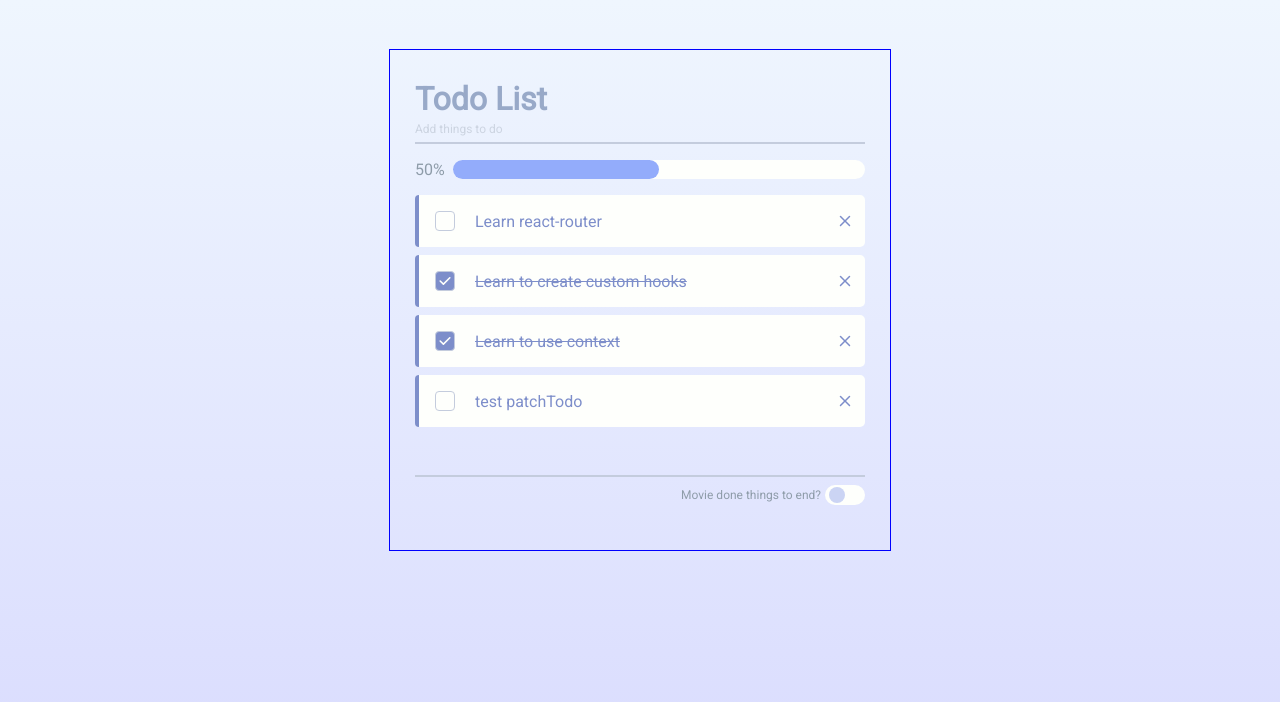
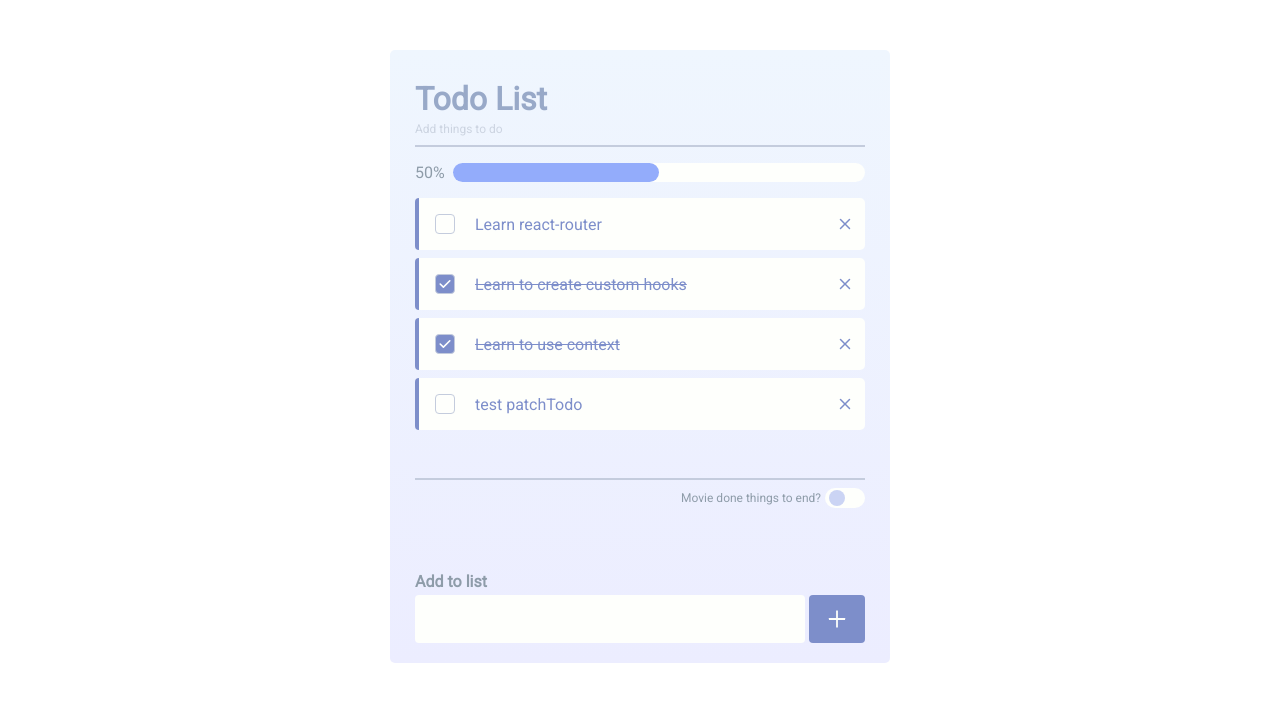
Before and after one commit to Gino-Hsu/todolist-sat, a React (Create React App) app: page / in a window 1280 px wide. Shown: the top 702 px of the page. Built offline with nearby package versions, Linux system fonts and the light colour scheme.

Commit message:
feat: complete AddTodo layout

```diff
--- a/src/App.scss
+++ b/src/App.scss
@@ -2,8 +2,6 @@
 @import url('https://fonts.googleapis.com/css2?family=Noto+Sans+TC&family=Roboto&display=swap');
 
 body {
-  background: color.$main-bg-color;
-  background-repeat: no-repeat;
   font-family: 'Noto Sans TC', sans-serif;
   font-family: 'Roboto', sans-serif;
 }
--- /dev/null
+++ b/src/components/TodosComponent/AddTodo/AddTodo.jsx
@@ -0,0 +1,17 @@
+import { AiOutlinePlus } from 'react-icons/ai';
+
+import style from './AddTodo.module.scss';
+
+export default function AddTodo() {
+  return (
+    <div className={style.container}>
+      <h2 className={style.title}>Add to list</h2>
+      <div className={style.inputContainer}>
+        <input type='text' className={style.input} />
+        <button>
+          <AiOutlinePlus />
+        </button>
+      </div>
+    </div>
+  );
+}
--- /dev/null
+++ b/src/components/TodosComponent/AddTodo/AddTodo.module.scss
@@ -0,0 +1,42 @@
+@use '../../../styles/var' as color;
+@use '../../../styles/var' as mixin;
+
+.container {
+  @include mixin.container-center;
+  margin-top: 4rem;
+
+  .title {
+    font-size: 1rem;
+    font-weight: 700;
+    color: color.$init-color;
+  }
+}
+
+.inputContainer {
+  width: 100%;
+  display: flex;
+  gap: 0.25rem;
+  .input {
+    margin-top: 0.25rem;
+    padding: 1.5rem 0.5rem;
+    height: 2rem;
+    flex: 1;
+    background-color: color.$bg-white;
+    font-size: 1rem;
+    color: color.$bg-blue-2;
+    border-radius: 4px;
+  }
+
+  button {
+    display: flex;
+    justify-content: center;
+    align-items: center;
+    margin-top: 0.25rem;
+    height: 3rem;
+    width: 3.5rem;
+    background-color: color.$bg-blue-2;
+    border-radius: 4px;
+    font-size: 1.5rem;
+    color: color.$bg-white;
+  }
+}
--- a/src/index.scss
+++ b/src/index.scss
@@ -41,6 +41,7 @@ button[disabled] {
 
 input {
   appearance: none;
+  border: none;
   margin: 0;
   padding: 0;
 }
--- a/src/pages/TodoPage.jsx
+++ b/src/pages/TodoPage.jsx
@@ -1,4 +1,5 @@
 import Todos from '../components/TodosComponent/Todos';
+import AddTodo from '../components/TodosComponent/AddTodo/AddTodo';
 
 import style from './TodoPage.module.scss';
 
@@ -36,6 +37,9 @@ export default function TodoPage() {
       <section className={style.todos}>
         <Todos todoItems={TODOITEMS} />
       </section>
+      <section className={style.addTodo}>
+        <AddTodo />
+      </section>
     </div>
   );
 }
--- a/src/pages/TodoPage.module.scss
+++ b/src/pages/TodoPage.module.scss
@@ -2,18 +2,19 @@
 @use '../styles/var' as mixin;
 
 .container {
-  outline: 1px solid blue;
   position: relative;
   top: 50px;
   margin: 0 auto;
+  padding: 30px 0 20px 0;
   width: 90%;
   max-width: 500px;
-  height: 500px;
+  background: color.$main-bg-color;
+  border-radius: 5px;
 }
 
 .todoHeader {
   @include mixin.container-center;
-  padding: 30px 0px 5px 0px;
+  padding-bottom: 0.5rem;
   border-bottom: 2px solid color.$border-color;
 
   h1 {
--- a/src/styles/_var.scss
+++ b/src/styles/_var.scss
@@ -1,6 +1,6 @@
 // color
 // back-ground color
-$main-bg-color: linear-gradient(#eff6fe, #d9dbfe);
+$main-bg-color: linear-gradient(#eff6fe, #ecedff);
 $bg-white: #fefffc;
 $bg-blue-1: #93acfb;
 $bg-blue-2: #7d8eca;
```
